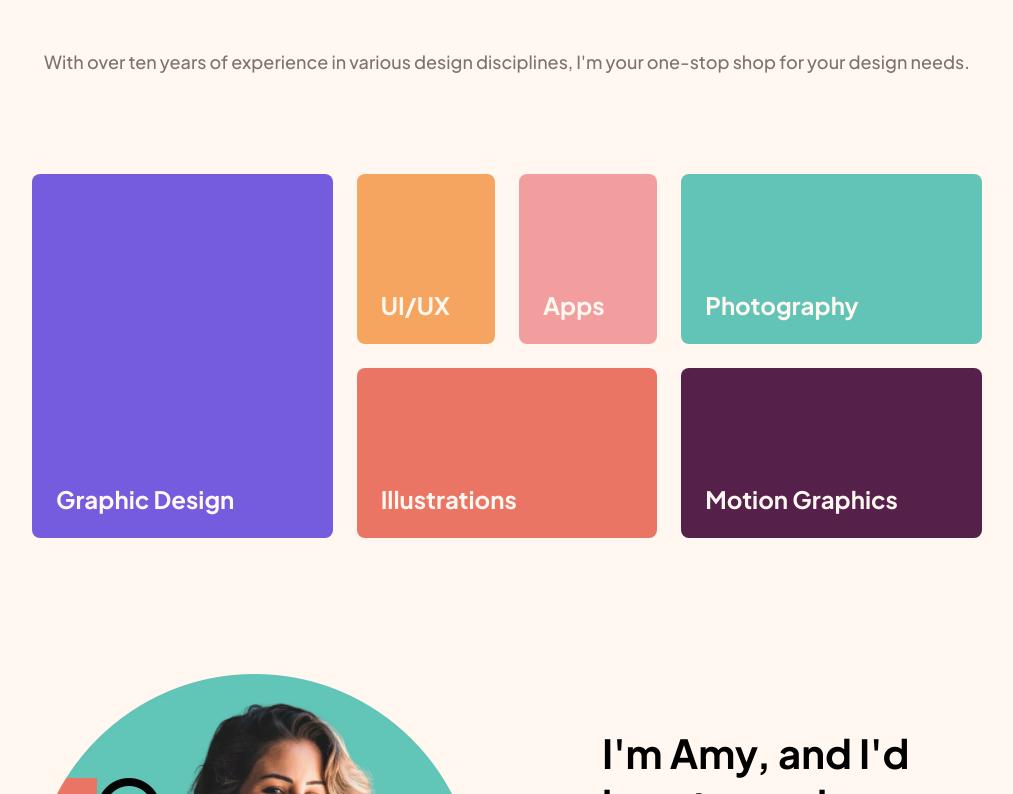
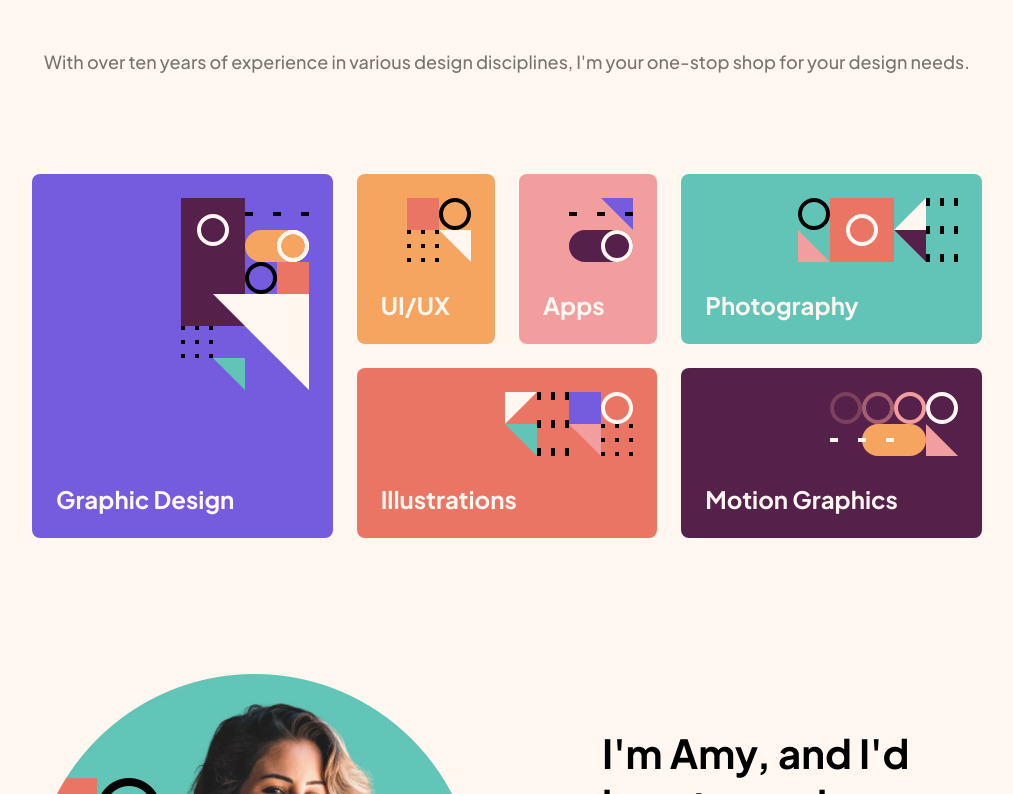
Before and after one commit to felipeavl/single-page-design-portfolio, a plain HTML site: page index.html in a window 1280 px wide. Shown: the part 306-1100 px from the top of the page, without its empty margins (133-1146 px from the left). Drawn offline with Linux system fonts and the light colour scheme; the site is published under a folder, as on GitHub Pages, so addresses that start at the root find nothing.

Commit message:
image url

```diff
--- a/styles.css
+++ b/styles.css
@@ -210,7 +210,7 @@ button:hover {
 
 .tech-graphic-design {
   background-color: var(--galactic-blue);
-  background-image: url("/assets/pattern-graphic-design.svg");
+  background-image: url("assets/pattern-graphic-design.svg");
   grid-column-start: 1;
   grid-column-end: 3;
   grid-row-start: 1;
@@ -219,7 +219,7 @@ button:hover {
 
 .tech-ui-ux {
     background-color: var(--summer-yellow);
-    background-image: url("/assets/pattern-ui-ux.svg");
+    background-image: url("assets/pattern-ui-ux.svg");
     grid-column-start: 3;
     grid-row-start: 1;
     grid-row-end: 1;
@@ -227,7 +227,7 @@ button:hover {
 
 .tech-apps {
     background-color: var(--pink);
-    background-image: url("/assets/pattern-apps.svg");
+    background-image: url("assets/pattern-apps.svg");
     grid-column-start: 4;
     grid-row-start: 1;
     grid-row-end: 1;
@@ -235,14 +235,14 @@ button:hover {
 
 .tech-illustrations {
     background-color: var(--light-red);
-    background-image: url("/assets/pattern-illustrations.svg");
+    background-image: url("assets/pattern-illustrations.svg");
     grid-column-start: 3;
     grid-column-end: 5;
 }
 
 .tech-photography {
     background-color: var(--cyan);
-    background-image: url("/assets/pattern-photography.svg");
+    background-image: url("assets/pattern-photography.svg");
     grid-column-start: 5;
     grid-column-end: 7;
     grid-row-start: 1;
@@ -251,7 +251,7 @@ button:hover {
 
 .tech-motion-graphics {
     background-color: var(--dark-purple);
-    background-image: url("/assets/pattern-motion-graphics.svg");
+    background-image: url("assets/pattern-motion-graphics.svg");
     grid-column-start: 5;
     grid-column-end: 7;
     grid-row-start: 2;
```
Also changed, not shown: 1 other file.
